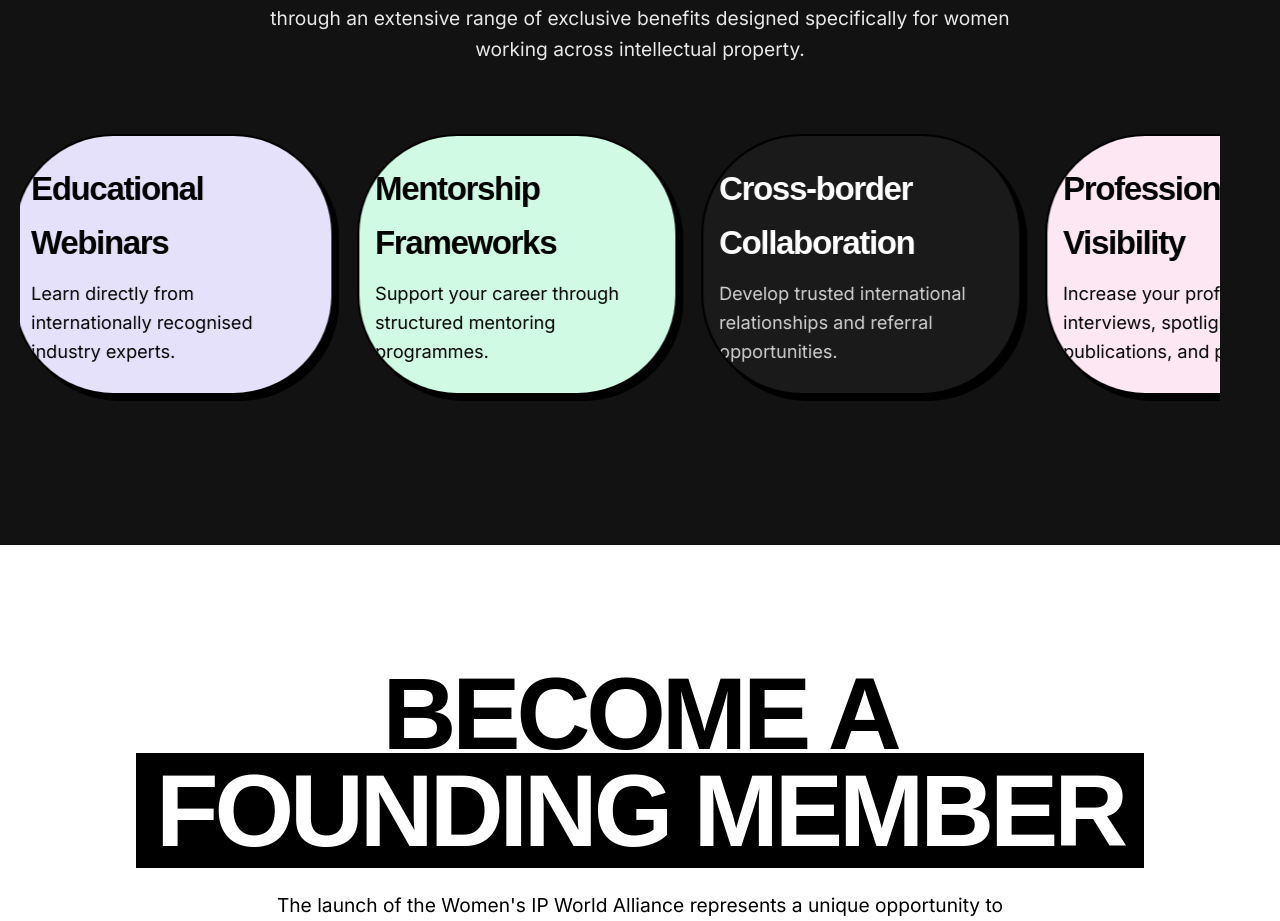
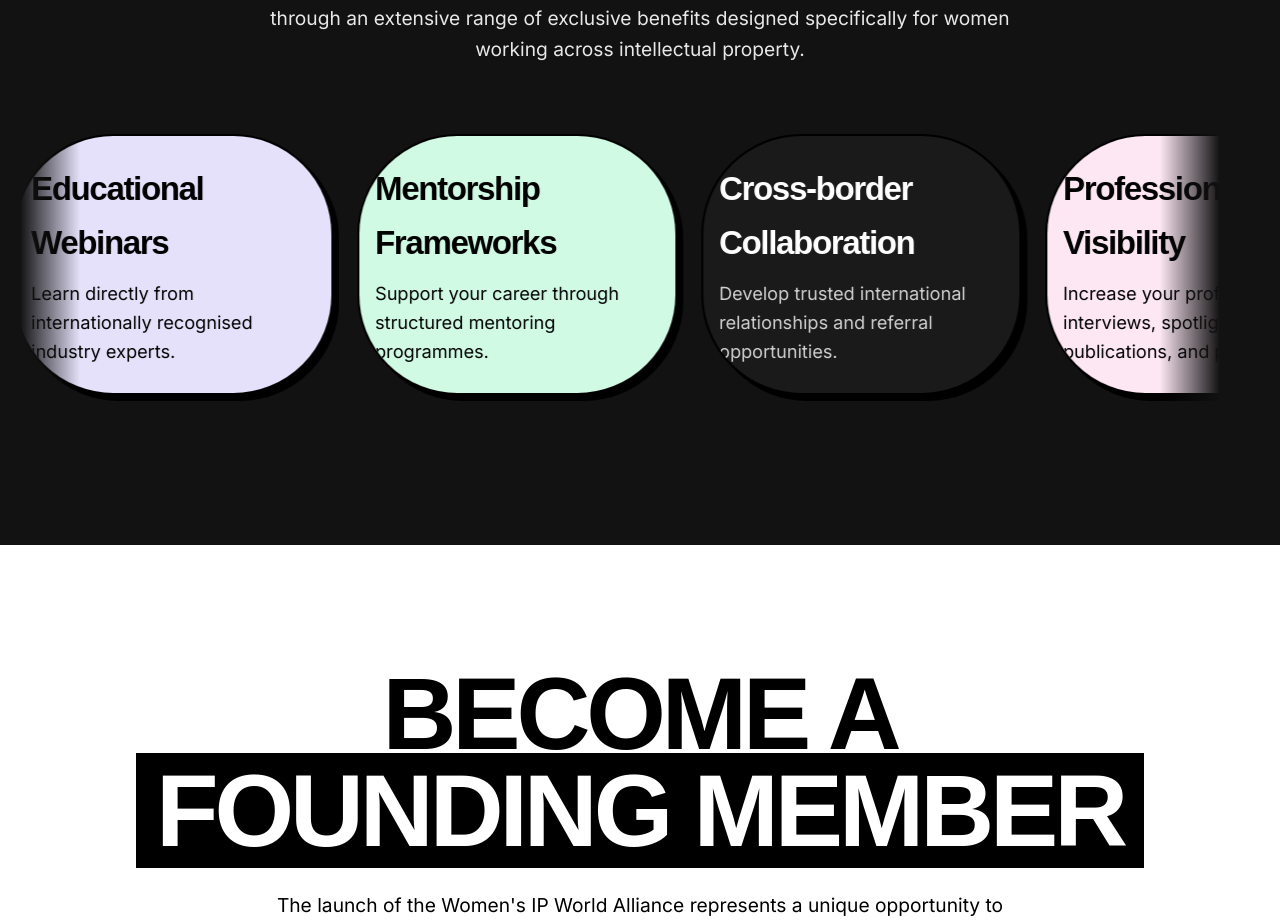
Before and after one commit to northornsmedia/wipa-main, a Next.js app: page / in a window 1280 px wide. Shown: the part 5680-6601 px from the top of the page. Built offline with nearby package versions, Linux system fonts and the light colour scheme; a web font is replaced by a local one.

Commit message:
Add fade mask to marquee edges

```diff
--- a/src/app/globals.css
+++ b/src/app/globals.css
@@ -286,6 +286,8 @@
   width: 100%;
   position: relative;
   display: flex;
+  -webkit-mask-image: linear-gradient(to right, transparent, black 5%, black 95%, transparent);
+  mask-image: linear-gradient(to right, transparent, black 5%, black 95%, transparent);
 }
 
 .marquee-content {
```
